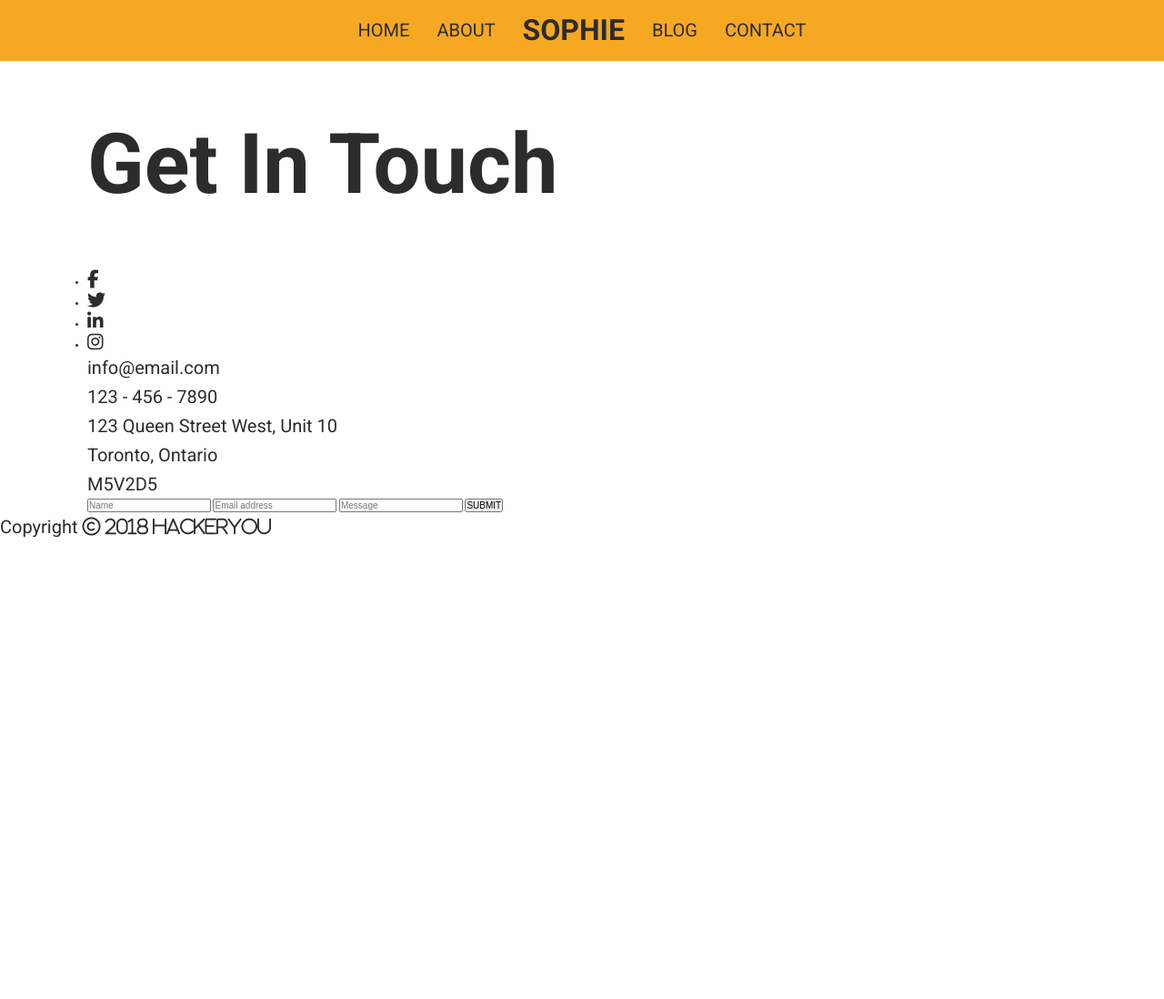
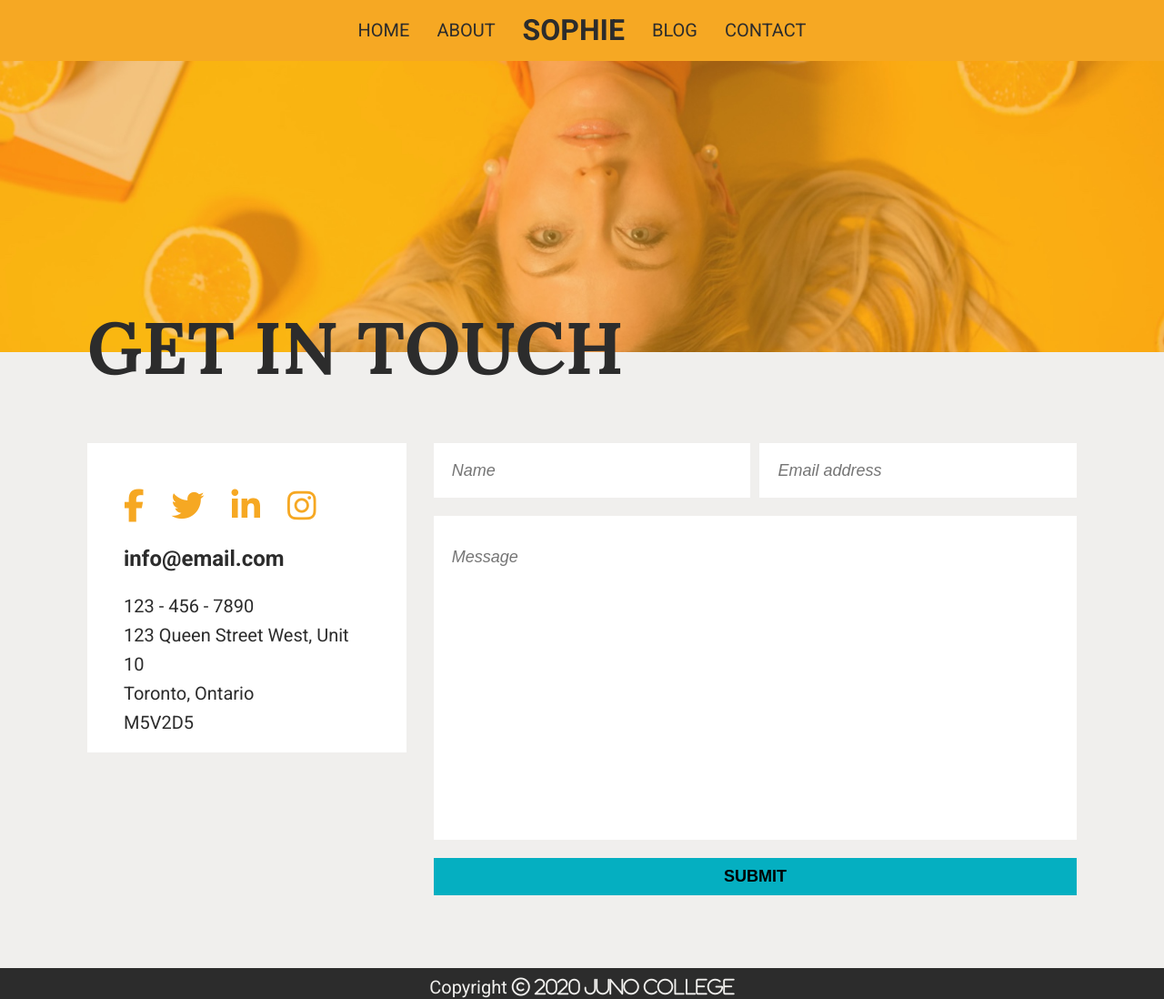
Before and after one commit to Noprop/greg-forster-project-two, a plain HTML site: page contact.html in a window 1280 px wide. Shown: the whole page at 91% size. Before the commit the page ends 800 px from the top, so only its background shows below. Drawn offline with Linux system fonts and the light colour scheme.

Commit message:
Contact page done

```diff
--- a/contact.html
+++ b/contact.html
@@ -24,6 +24,8 @@
         <li><a href="#">Contact</a></li>
       </ul>
     </nav>
+    <img src="./assets/contact-image-1.jpg" alt="Background of Sophie lying on her back with an orange tinted lens">
+    <!-- add alt tag!! -->
     <div class="wrapper">
       <div class="title">
         <h1>Get In Touch</h1>
@@ -46,8 +48,8 @@
         <p>Toronto, Ontario</p>
         <p>M5V2D5</p>
       </section>
-      <section class="contactForm">
-        <form action="submit">
+      <section class="form">
+        <form class="contactForm">
           <label for="name" class="srOnly">Enter name here</label>
           <input type="text" placeholder="Name" name="name" id="name">
 
@@ -56,14 +58,14 @@
 
           <label for="message" class="srOnly">Enter message here</label>
           <input type="text" placeholder="Message" name="message" id="message">
-          <input type="submit" value="SUBMIT">
+          <input type="submit" value="SUBMIT" id="submit">
         </form>
       </section>
     </div>
   </main>
   <footer>
     <section class="copyright">
-      <p>Copyright <i class="far fa-copyright"> 2018 HackerYou</i></p>
+      <p>Copyright <i class="far fa-copyright"> 2020 Juno College</i></p>
     </section>
   </footer>
 </body>
--- /dev/null
+++ b/styles/sass/_contact.scss
@@ -0,0 +1,87 @@
+#contact {
+  header {
+    position: relative;
+    padding-bottom: 100px;
+    background-color: $whiteShade;
+
+    .wrapper .title {
+      position: absolute;
+      bottom: 5px;
+    }
+  }
+  main {
+    background-color: $whiteShade;
+
+    .wrapper {
+      display: flex;
+      justify-content: space-between;
+
+    .contactInfo {
+      width: calc(35% - 30px);
+      background-color: white;
+      padding: 50px 40px;
+      max-height: 340px;
+      // probably wanna find a better solution
+
+      .socialLinks {
+        color: $orangeYellow;
+        list-style: none;
+        display: flex;
+
+        li {
+          margin: 0 30px 0 0;
+
+          a {
+            font-size: 3.6rem;
+          }
+        }
+      }
+      p:first-of-type {
+        font-weight: 700;
+        font-size: 2.4rem;
+        margin: 20px 0;
+      }
+    }
+    .form {
+      width: 65%;
+      padding-bottom: 80px;
+
+      .contactForm {
+        display: flex;
+        flex-wrap: wrap;
+        justify-content: space-between;
+        font-size: 1.8rem;
+
+        input {
+          border: none;
+        }
+        input::placeholder {
+          font-style: italic;
+        }
+
+        #name, #email {
+          width: calc(50% - 5px);
+          padding: 20px;
+        }
+        #name {
+          margin-right: 5px;
+        }
+        #email {
+          margin-left: 5px;
+        }
+        #message {
+          margin: 20px 0;
+          width: 100%;
+          padding: 35px 0 300px 20px;
+        }
+        #submit {
+          background-color: $accent;
+          width: 100%;
+          padding: 10px 0;
+          font-weight: 700;
+        }
+      }
+    }
+  }
+  }
+}
--- /dev/null
+++ b/styles/sass/_footer.scss
@@ -0,0 +1,6 @@
+footer {
+  background-color: $black;
+  color: $whiteShade;
+  text-align: center;
+  padding: 5px 0;
+}
--- a/styles/sass/_global.scss
+++ b/styles/sass/_global.scss
@@ -31,8 +31,11 @@ img {
   display: block;
 }
 h1 {
-  font-size: 9.2rem;
+  font-size: 8rem;
+  line-height: 9.2rem;
   letter-spacing: 0;
+  text-transform: uppercase;
+  font-family: 'Lora', 'serif';
 }
 p {
   font-size: 2rem;
--- a/styles/sass/_homepage.scss
+++ b/styles/sass/_homepage.scss
@@ -137,6 +137,16 @@
         }
       }
     }
+    // three picture gallery styling
+    .gallery {
+      padding: 100px 0;
+
+      .wrapper {
+        display: grid;
+        grid-template-columns: repeat(3, 1fr);
+        grid-gap: 30px;
+      }
+    }
   }
 
 }
--- a/styles/sass/style.scss
+++ b/styles/sass/style.scss
@@ -2,3 +2,5 @@
 @import 'global'; // includes reset
 @import 'nav';
 @import 'homepage';
+@import '_contact';
+@import '_footer';
```
Also changed, not shown: blog.html (+1 -1 lines), index.html (+1 -1 lines), TODO.txt, styles/style.css.
